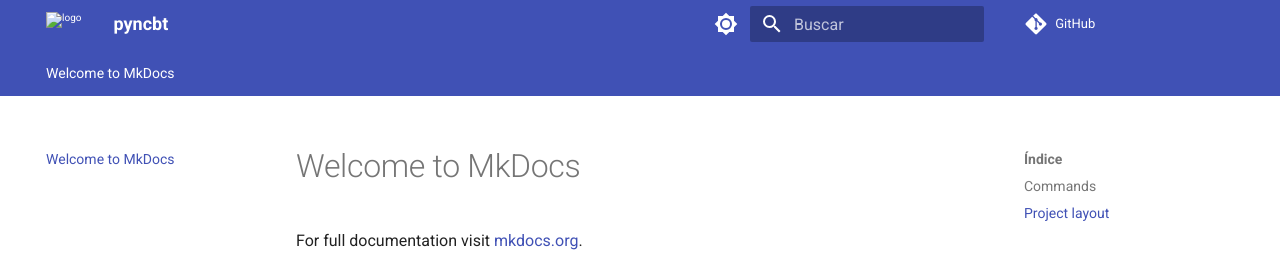
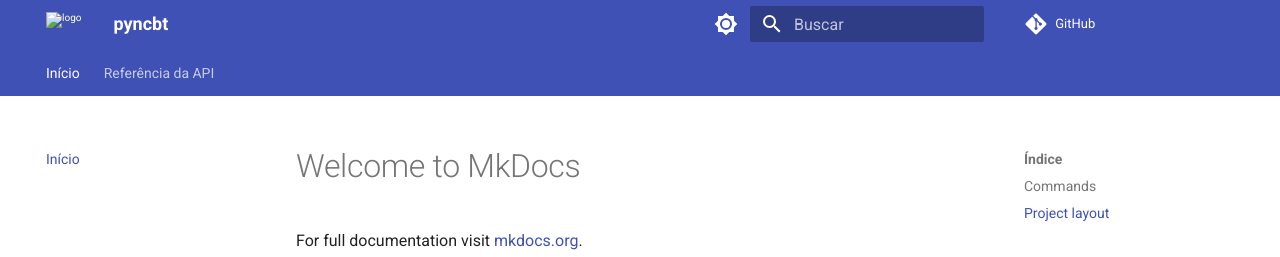
Before and after one commit to JoaoLeroy/pyncbt, an MkDocs documentation site: the page built from docs/index.md, in a window 1280 px wide. Shown: the top 257 px of the page. Built offline with MkDocs 1.6.1 and Material for MkDocs 9.7.7, drawn with Linux system fonts in a browser that asks for light colours; comment, search, counter and statistics services are not loaded.

Commit message:
Reorganize mkdocs.yml configuration

```diff
--- a/mkdocs.yml
+++ b/mkdocs.yml
@@ -28,6 +28,10 @@ theme:
     - content.code.copy # Botão de copiar código
     - content.code.annotate
 
+nav:
+  - Início: index.md
+  - Referência da API: api.md
+
 plugins:
   - search
   - mkdocstrings:
```
